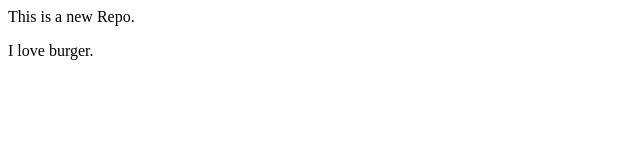
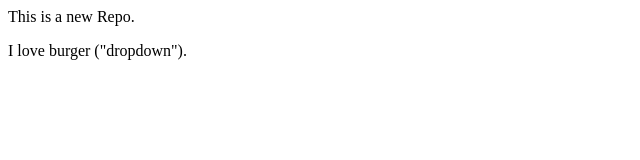
Before and after one commit to sabbirakash/LocalRepo2, a plain HTML site: page index.html in a window 1280 px wide. Shown: the full height of the page, 0-640 px from the left. Drawn offline with Linux system fonts and the light colour scheme.

```diff
--- a/index.html
+++ b/index.html
@@ -1,2 +1,2 @@
 <p>This is a new Repo.</p>
-<p>I love burger.</p>
+<p>I love burger ("dropdown").</p>
```
